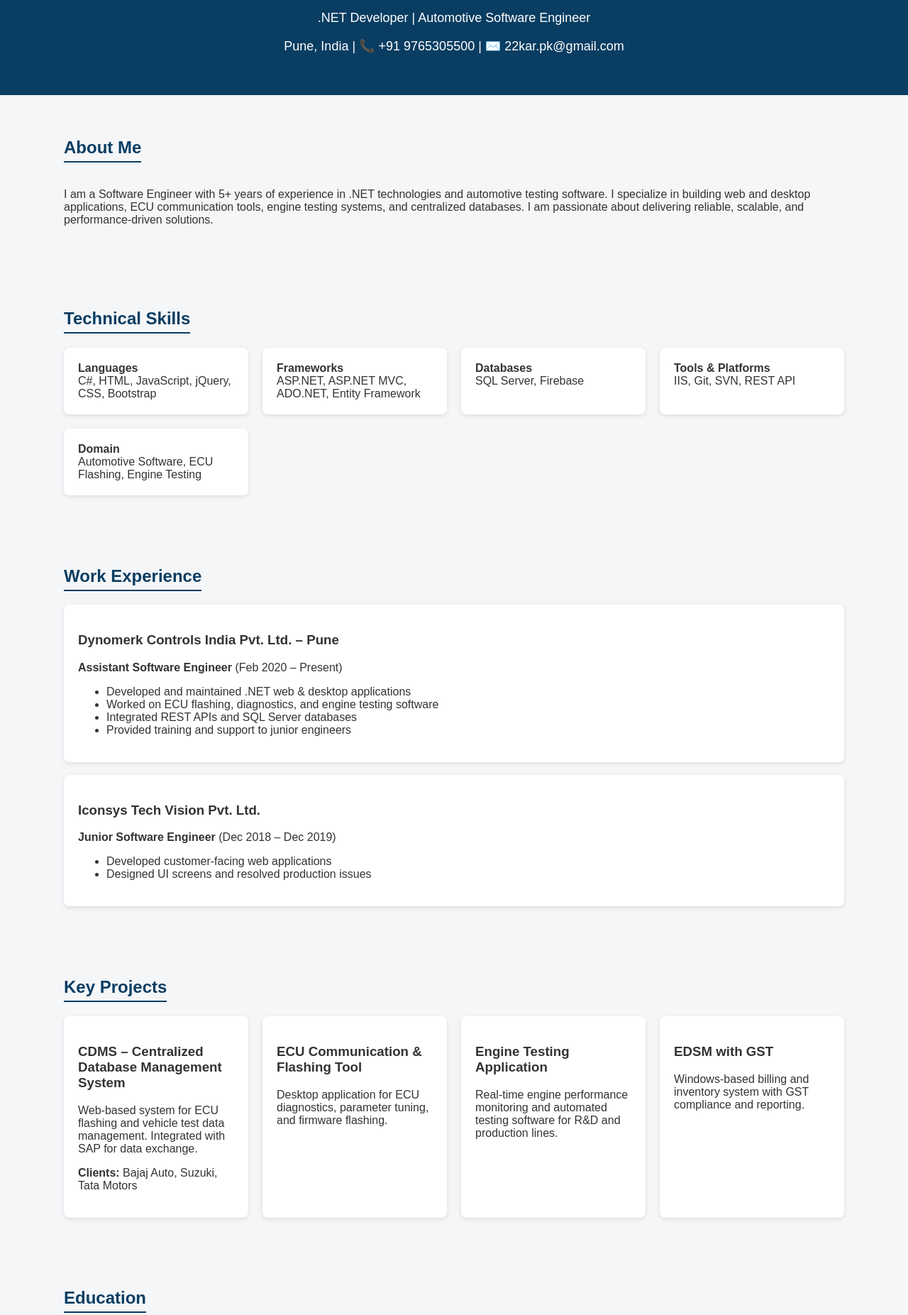
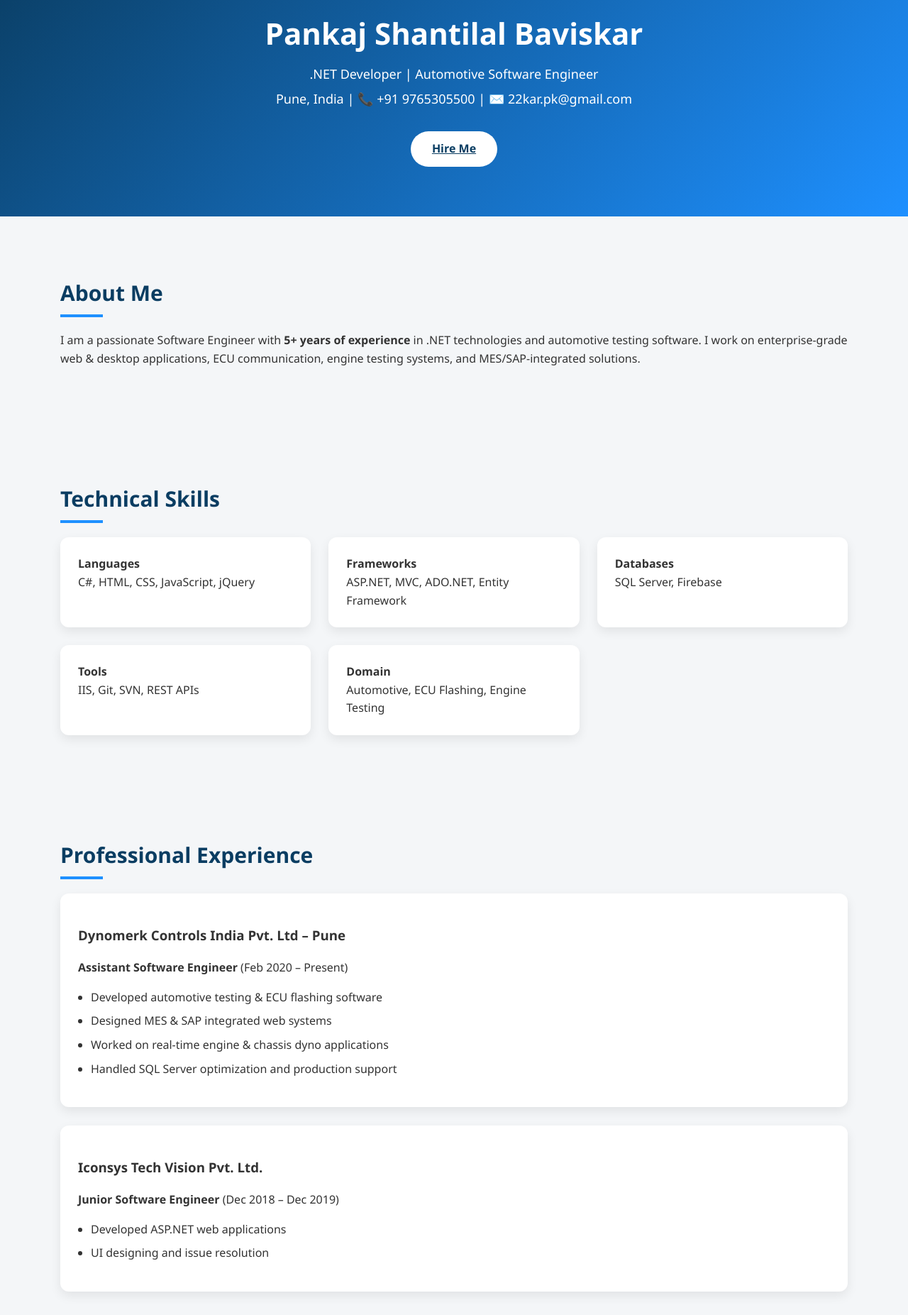
Before and after one commit to pankaj22kar/pankaj-portfolio, a plain HTML site: page index.html in a window 1280 px wide. Shown: the part 85-1938 px from the top of the page at 71% size. Drawn offline with Linux system fonts and the light colour scheme.

Commit message:
Refactor index.html for better structure and styling
Updated HTML structure, styles, and content for improved layout and readability.

```diff
--- a/index.html
+++ b/index.html
@@ -1,112 +1,266 @@
 <!DOCTYPE html>
 <html lang="en">
 <head>
-  <meta charset="UTF-8" />
-  <meta name="viewport" content="width=device-width, initial-scale=1.0" />
-  <title>Pankaj Baviskar | Software Engineer</title>
-  <meta name="description" content="Portfolio of Pankaj Baviskar – .NET Developer & Automotive Software Engineer" />
-  <style>
-    body { font-family: Arial, sans-serif; margin: 0; background: #f4f6f8; color: #333; }
-    header { background: #0a3d62; color: #fff; padding: 40px 20px; text-align: center; }
-    header h1 { margin: 0; font-size: 36px; }
-    header p { font-size: 18px; }
-    section { padding: 40px 20px; max-width: 1100px; margin: auto; }
-    h2 { color: #0a3d62; border-bottom: 2px solid #0a3d62; display: inline-block; padding-bottom: 5px; }
-    .skills, .projects { display: grid; grid-template-columns: repeat(auto-fit, minmax(250px, 1fr)); gap: 20px; }
-    .card { background: #fff; padding: 20px; border-radius: 8px; box-shadow: 0 2px 6px rgba(0,0,0,0.1); }
-    footer { background: #0a3d62; color: #fff; text-align: center; padding: 20px; }
-    a { color: #0a3d62; text-decoration: none; font-weight: bold; }
-  </style>
+<meta charset="UTF-8" />
+<meta name="viewport" content="width=device-width, initial-scale=1.0" />
+<title>Pankaj Baviskar | Software Engineer</title>
+
+<meta name="description" content="Portfolio of Pankaj Baviskar – .NET Developer & Automotive Software Engineer">
+
+<style>
+:root {
+  --primary:#0a3d62;
+  --secondary:#1e90ff;
+  --bg:#f4f6f8;
+  --dark:#222;
+}
+
+* { box-sizing: border-box; }
+
+body {
+  margin: 0;
+  font-family: "Segoe UI", Arial, sans-serif;
+  background: var(--bg);
+  color: #333;
+  line-height: 1.6;
+}
+
+/* ---------- HEADER ---------- */
+header {
+  background: linear-gradient(135deg, var(--primary), var(--secondary));
+  color: #fff;
+  text-align: center;
+  padding: 70px 20px;
+}
+
+header h1 {
+  font-size: 42px;
+  margin-bottom: 10px;
+}
+
+header p {
+  font-size: 18px;
+  margin: 6px 0;
+}
+
+header .btn {
+  display: inline-block;
+  margin-top: 25px;
+  padding: 12px 30px;
+  background: #fff;
+  color: var(--primary);
+  border-radius: 30px;
+  font-weight: bold;
+  transition: 0.3s;
+}
+
+header .btn:hover {
+  background: #eaeaea;
+  transform: translateY(-2px);
+}
+
+/* ---------- SECTIONS ---------- */
+section {
+  padding: 60px 20px;
+  max-width: 1150px;
+  margin: auto;
+}
+
+h2 {
+  color: var(--primary);
+  margin-bottom: 30px;
+  font-size: 30px;
+  position: relative;
+}
+
+h2::after {
+  content: "";
+  width: 60px;
+  height: 4px;
+  background: var(--secondary);
+  position: absolute;
+  bottom: -10px;
+  left: 0;
+}
+
+/* ---------- CARDS ---------- */
+.grid {
+  display: grid;
+  grid-template-columns: repeat(auto-fit, minmax(260px, 1fr));
+  gap: 25px;
+}
+
+.card {
+  background: #fff;
+  padding: 25px;
+  border-radius: 12px;
+  box-shadow: 0 6px 15px rgba(0,0,0,0.08);
+  transition: 0.3s;
+}
+
+.card:hover {
+  transform: translateY(-6px);
+}
+
+/* ---------- LIST ---------- */
+ul {
+  padding-left: 18px;
+}
+
+li {
+  margin-bottom: 8px;
+}
+
+/* ---------- SERVICES ---------- */
+.service-icon {
+  font-size: 30px;
+  margin-bottom: 10px;
+  color: var(--secondary);
+}
+
+/* ---------- ACHIEVEMENTS ---------- */
+.stats {
+  display: grid;
+  grid-template-columns: repeat(auto-fit, minmax(200px, 1fr));
+  gap: 20px;
+  text-align: center;
+}
+
+.stat {
+  background: #fff;
+  padding: 30px;
+  border-radius: 12px;
+  box-shadow: 0 6px 15px rgba(0,0,0,0.08);
+}
+
+.stat h3 {
+  font-size: 36px;
+  color: var(--primary);
+  margin: 0;
+}
+
+/* ---------- FOOTER ---------- */
+footer {
+  background: var(--primary);
+  color: #fff;
+  text-align: center;
+  padding: 30px 15px;
+}
+
+footer a {
+  color: #fff;
+  font-weight: bold;
+  text-decoration: underline;
+}
+</style>
 </head>
+
 <body>
 
 <header>
   <h1>Pankaj Shantilal Baviskar</h1>
   <p>.NET Developer | Automotive Software Engineer</p>
   <p>Pune, India | 📞 +91 9765305500 | ✉️ 22kar.pk@gmail.com</p>
+  <a class="btn" href="#contact">Hire Me</a>
 </header>
 
 <section>
   <h2>About Me</h2>
   <p>
-    I am a Software Engineer with 5+ years of experience in .NET technologies and automotive testing software.
-    I specialize in building web and desktop applications, ECU communication tools, engine testing systems, and centralized databases.
-    I am passionate about delivering reliable, scalable, and performance-driven solutions.
+    I am a passionate Software Engineer with <strong>5+ years of experience</strong> in
+    .NET technologies and automotive testing software.
+    I work on enterprise-grade web & desktop applications, ECU communication,
+    engine testing systems, and MES/SAP-integrated solutions.
   </p>
 </section>
 
 <section>
   <h2>Technical Skills</h2>
-  <div class="skills">
-    <div class="card"><strong>Languages</strong><br/>C#, HTML, JavaScript, jQuery, CSS, Bootstrap</div>
-    <div class="card"><strong>Frameworks</strong><br/>ASP.NET, ASP.NET MVC, ADO.NET, Entity Framework</div>
-    <div class="card"><strong>Databases</strong><br/>SQL Server, Firebase</div>
-    <div class="card"><strong>Tools & Platforms</strong><br/>IIS, Git, SVN, REST API</div>
-    <div class="card"><strong>Domain</strong><br/>Automotive Software, ECU Flashing, Engine Testing</div>
+  <div class="grid">
+    <div class="card"><strong>Languages</strong><br>C#, HTML, CSS, JavaScript, jQuery</div>
+    <div class="card"><strong>Frameworks</strong><br>ASP.NET, MVC, ADO.NET, Entity Framework</div>
+    <div class="card"><strong>Databases</strong><br>SQL Server, Firebase</div>
+    <div class="card"><strong>Tools</strong><br>IIS, Git, SVN, REST APIs</div>
+    <div class="card"><strong>Domain</strong><br>Automotive, ECU Flashing, Engine Testing</div>
   </div>
 </section>
 
 <section>
-  <h2>Work Experience</h2>
+  <h2>Professional Experience</h2>
+
   <div class="card">
-    <h3>Dynomerk Controls India Pvt. Ltd. – Pune</h3>
+    <h3>Dynomerk Controls India Pvt. Ltd – Pune</h3>
     <p><strong>Assistant Software Engineer</strong> (Feb 2020 – Present)</p>
     <ul>
-      <li>Developed and maintained .NET web & desktop applications</li>
-      <li>Worked on ECU flashing, diagnostics, and engine testing software</li>
-      <li>Integrated REST APIs and SQL Server databases</li>
-      <li>Provided training and support to junior engineers</li>
+      <li>Developed automotive testing & ECU flashing software</li>
+      <li>Designed MES & SAP integrated web systems</li>
+      <li>Worked on real-time engine & chassis dyno applications</li>
+      <li>Handled SQL Server optimization and production support</li>
     </ul>
   </div>
-  <br/>
+
+  <br>
+
   <div class="card">
     <h3>Iconsys Tech Vision Pvt. Ltd.</h3>
     <p><strong>Junior Software Engineer</strong> (Dec 2018 – Dec 2019)</p>
     <ul>
-      <li>Developed customer-facing web applications</li>
-      <li>Designed UI screens and resolved production issues</li>
+      <li>Developed ASP.NET web applications</li>
+      <li>UI designing and issue resolution</li>
     </ul>
   </div>
 </section>
 
 <section>
   <h2>Key Projects</h2>
-  <div class="projects">
+  <div class="grid">
     <div class="card">
       <h3>CDMS – Centralized Database Management System</h3>
-      <p>Web-based system for ECU flashing and vehicle test data management. Integrated with SAP for data exchange.</p>
+      <p>Vehicle test data, ECU flashing & SAP integration.</p>
       <p><strong>Clients:</strong> Bajaj Auto, Suzuki, Tata Motors</p>
     </div>
     <div class="card">
-      <h3>ECU Communication & Flashing Tool</h3>
-      <p>Desktop application for ECU diagnostics, parameter tuning, and firmware flashing.</p>
+      <h3>ECU Flashing & Diagnostics Tool</h3>
+      <p>Desktop application for ECU parameter tuning & firmware flashing.</p>
     </div>
     <div class="card">
-      <h3>Engine Testing Application</h3>
-      <p>Real-time engine performance monitoring and automated testing software for R&D and production lines.</p>
+      <h3>Engine & Chassis Dyno Software</h3>
+      <p>Real-time monitoring with automated test execution.</p>
     </div>
     <div class="card">
       <h3>EDSM with GST</h3>
-      <p>Windows-based billing and inventory system with GST compliance and reporting.</p>
+      <p>Billing & inventory system with GST reports.</p>
     </div>
   </div>
 </section>
 
 <section>
-  <h2>Education</h2>
-  <div class="card">
-    <p><strong>MCA</strong> – North Maharashtra University, Jalgaon (2018)</p>
-    <p><strong>B.Sc. Computer Science</strong> – North Maharashtra University, Jalgaon (2015)</p>
+  <h2>Services</h2>
+  <div class="grid">
+    <div class="card"><div class="service-icon">💻</div>Web & Desktop Development</div>
+    <div class="card"><div class="service-icon">🚗</div>Automotive Testing Software</div>
+    <div class="card"><div class="service-icon">🔌</div>ECU Flashing & Diagnostics</div>
+    <div class="card"><div class="service-icon">🗄️</div>SQL Server & Database Design</div>
   </div>
 </section>
 
 <section>
-  <h2>Certifications</h2>
+  <h2>Achievements</h2>
+  <div class="stats">
+    <div class="stat"><h3>5+</h3>Years Experience</div>
+    <div class="stat"><h3>20+</h3>Projects Delivered</div>
+    <div class="stat"><h3>10+</h3>Automotive Test Modes</div>
+    <div class="stat"><h3>5+</h3>OEM Clients</div>
+  </div>
+</section>
+
+<section id="contact">
+  <h2>Contact Me</h2>
   <div class="card">
-    <ul>
-      <li>Certification in .NET Technologies – Naresh IT, Hyderabad</li>
-      <li>Soft Skills & Employability Training – Global Education Pvt. Ltd.</li>
-    </ul>
+    <p><strong>Email:</strong> 22kar.pk@gmail.com</p>
+    <p><strong>Mobile:</strong> +91 9765305500</p>
+    <p><strong>Location:</strong> Pune, India</p>
+    <p><strong>LinkedIn:</strong> <a href="#">linkedin.com/in/pankaj-baviskar</a></p>
   </div>
 </section>
 
```
